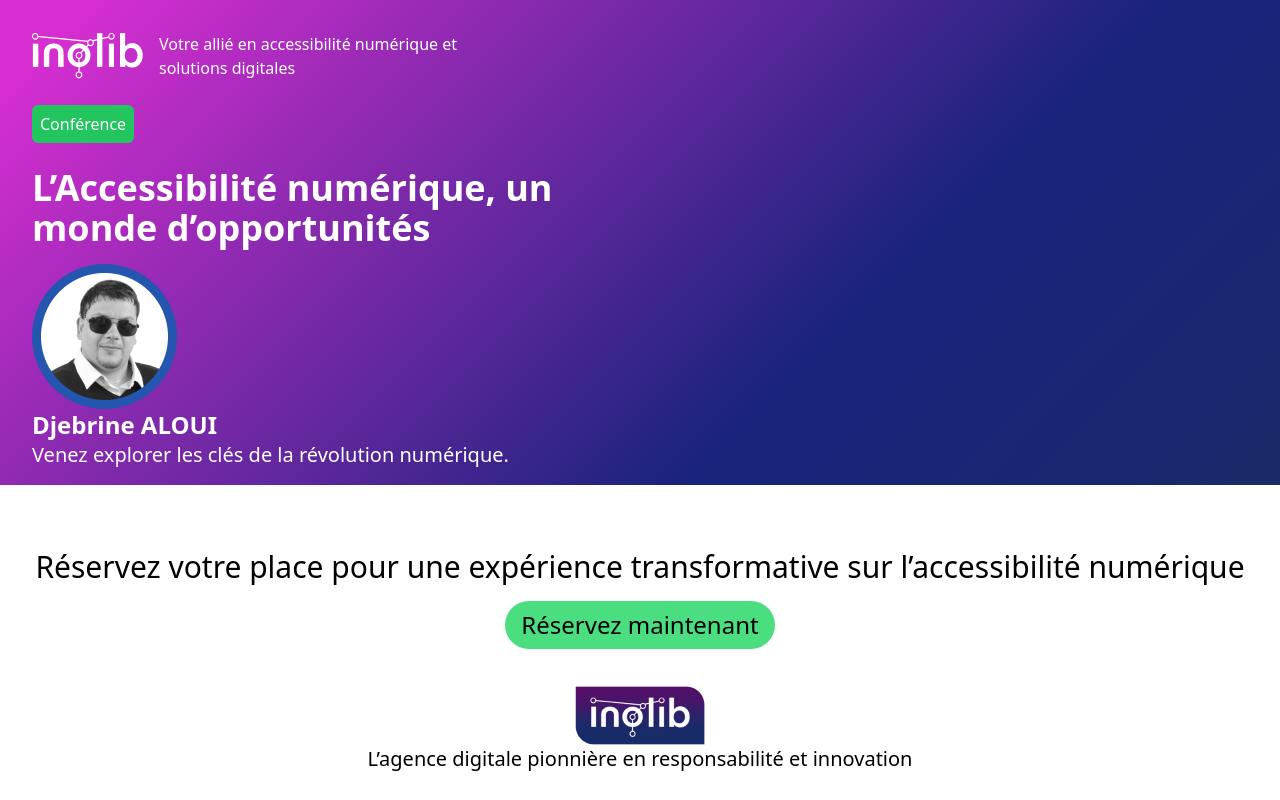
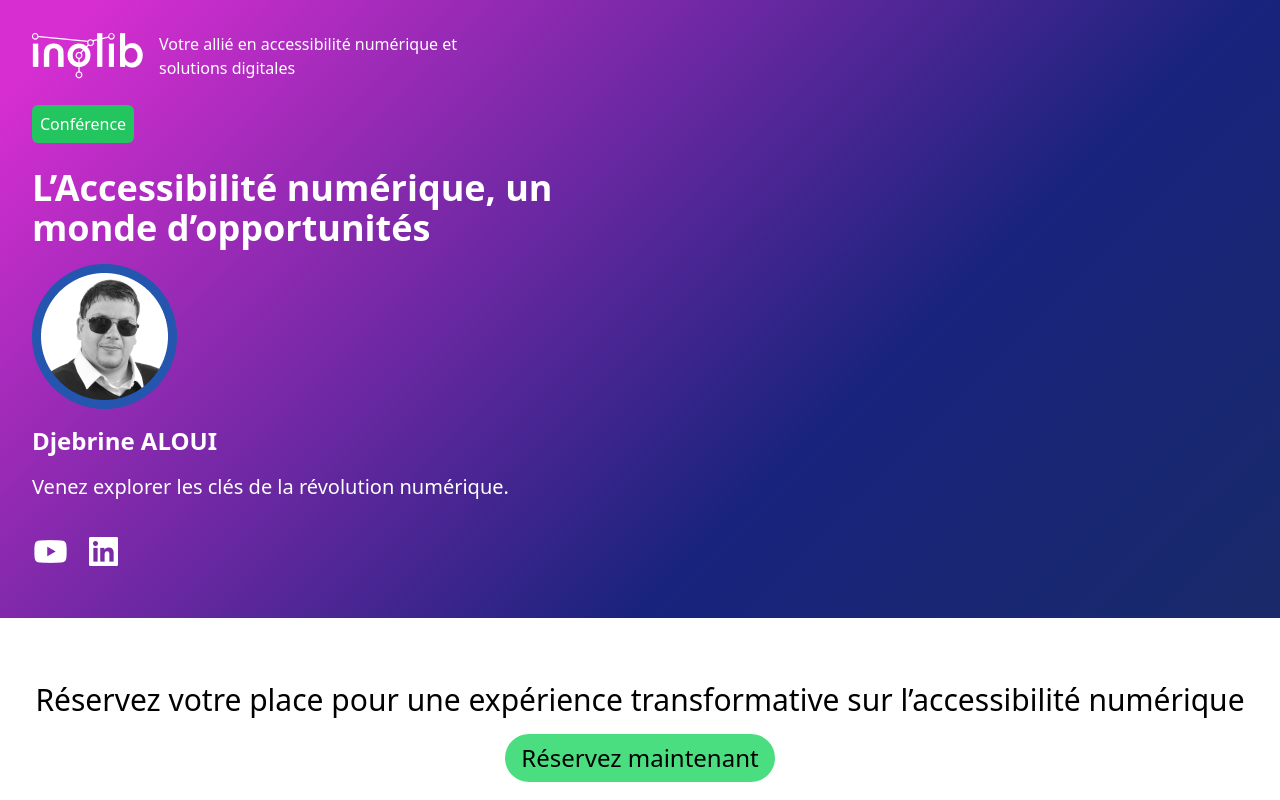
Before and after one commit to inolib/seeph2023, a React (Vite) app: page / in a window 1280 px wide. Shown: the top 800 px of the page. Built offline with nearby package versions, Linux system fonts and the light colour scheme.

Commit message:
feat: Header

```diff
--- a/src/components/sections/Header.tsx
+++ b/src/components/sections/Header.tsx
@@ -22,10 +22,25 @@ export const Header = () => {
 
         <div>
           <img alt="" src="/photo_djebrine-circle.png" />
-          <p className="text-2xl font-bold">Djebrine ALOUI</p>
+          <p className="my-4 text-2xl font-bold">Djebrine ALOUI</p>
           <p className="text-xl">
             Venez explorer les clés de la révolution numérique.
           </p>
+        </div>
+
+        <div className="flex gap-4 my-8">
+          <a href="http://">
+            <img
+              alt="aller sur la page Youtube d'Inolib"
+              src="/icone_youtube.png"
+            />
+          </a>
+          <a href="http://">
+            <img
+              alt="aller sur la page Linkedin d'Inolib"
+              src="/icone_linkedin.png"
+            />
+          </a>
         </div>
       </div>
     </Landmark>
```
Also changed, not shown: public/icone_linkedin.png (added), public/icone_youtube.png (added).
